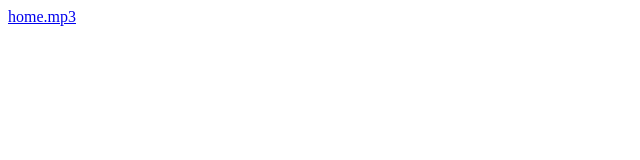
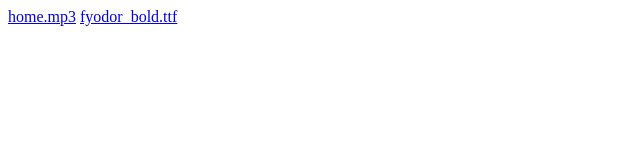
Before and after one commit to kirupic/storage, a plain HTML site: page index.html in a window 1280 px wide. Shown: the whole page, without its empty margins (0-640 px from the left). Drawn offline with Linux system fonts and the light colour scheme.

Commit message:
Update index.html

```diff
--- a/index.html
+++ b/index.html
@@ -1 +1,2 @@
 <a href="./home.mp3">home.mp3</a>
+<a href="./fyodor_bold.ttf">fyodor_bold.ttf</a>
```
